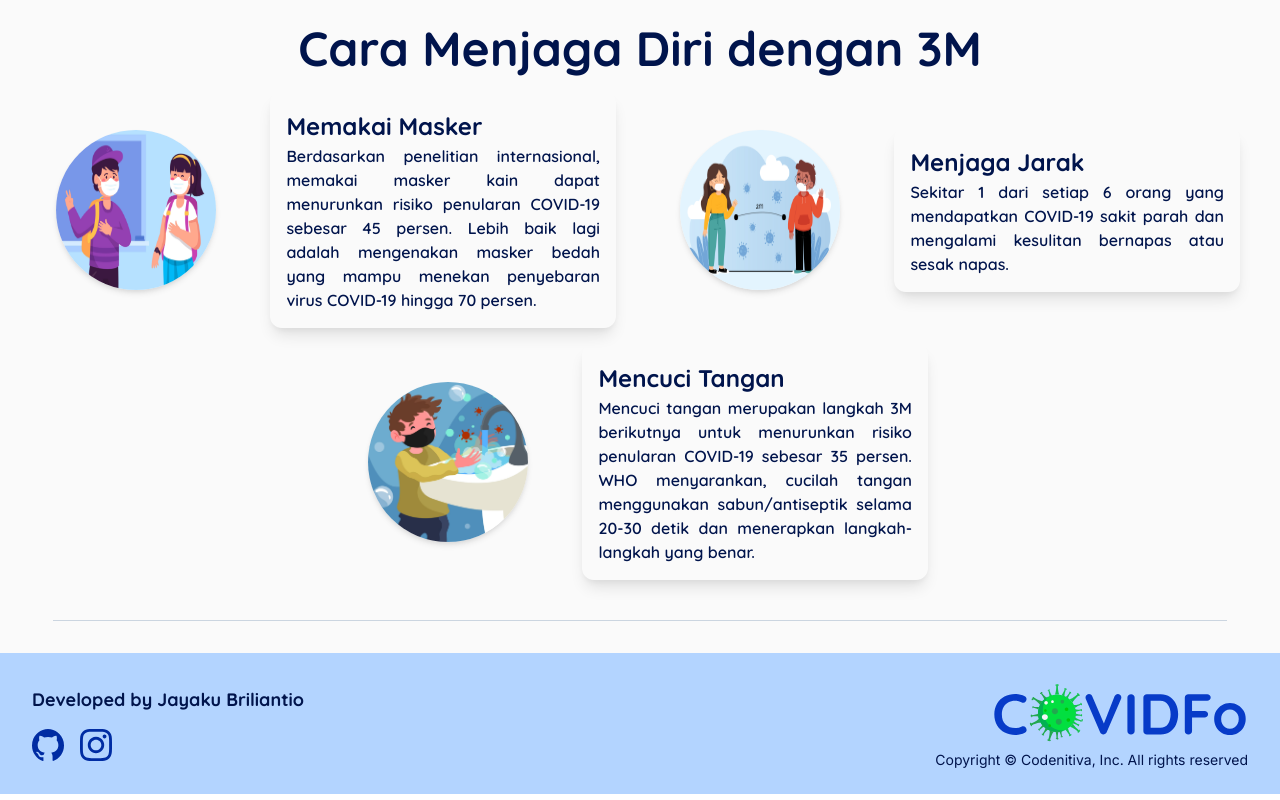
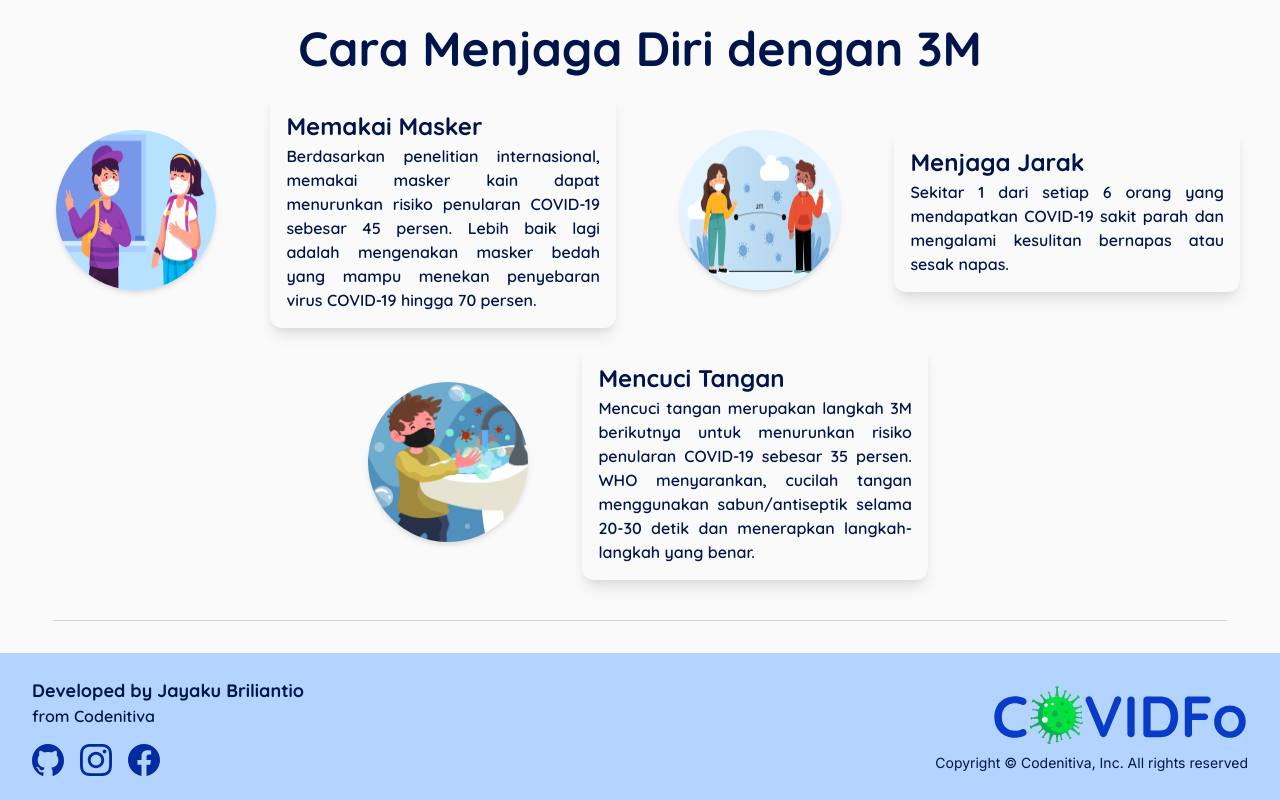
Before and after one commit to ukayaj620/covidfo-web, a React (Create React App) app: page /edu in a window 1280 px wide. Shown: the part 1547-2347 px from the top of the page. Built offline with nearby package versions, Linux system fonts and the light colour scheme.

Commit message:
feat: link to Codenitiva and rearrage footer design

```diff
--- a/src/components/Footer.jsx
+++ b/src/components/Footer.jsx
@@ -5,7 +5,13 @@ const Footer = () => {
   return (
     <footer className="w-full flex flex-col lg:flex-row justify-around items-center bg-footer px-8 py-6">
       <div className="w-full lg:w-1/2 flex flex-col">
-        <h6 className="font-header text-base lg:text-lg text-justify font-bold">Developed by Jayaku Briliantio</h6>
+        <h6 className="font-header text-base lg:text-lg text-justify font-bold">
+          Developed by Jayaku Briliantio
+        </h6>
+        <h6 className="font-header text-sm lg:text-base text-justify font-semibold">
+          from {' '}
+          <a className="hover:underline" href="https://www.linkedin.com/company/codenitiva">Codenitiva</a>
+        </h6>
         <div className="w-full lg:w-1/2 flex flex-row justify-left mt-4">
           {socialMediaLink.map(({ name, alt, link }, index) => (
             <a className="mr-4" href={link} alt={name}>
@@ -23,7 +29,11 @@ const Footer = () => {
           src={load("brand.logo")}
           alt="This is Covidfo"
         />
-        <h6 className="font-normal">Copyright © Codenitiva, Inc. All rights reserved</h6>
+        <h6 className="font-normal">
+          Copyright ©{' '}
+          <a className="hover:underline" href="https://www.linkedin.com/company/codenitiva">Codenitiva</a>,
+          Inc. All rights reserved
+        </h6>
       </div>
     </footer>
   );
@@ -39,6 +49,11 @@ const socialMediaLink = [
     name: 'instagram',
     alt: 'Jayaku Briliantio Instagram',
     link: 'https://www.instagram.com/jayakubriliantio/'
+  },
+  {
+    name: 'facebook',
+    alt: 'Jayaku Briliantio Facebook',
+    link: 'https://www.facebook.com/jayaku.briliantio/'
   }
 ]
 
```
